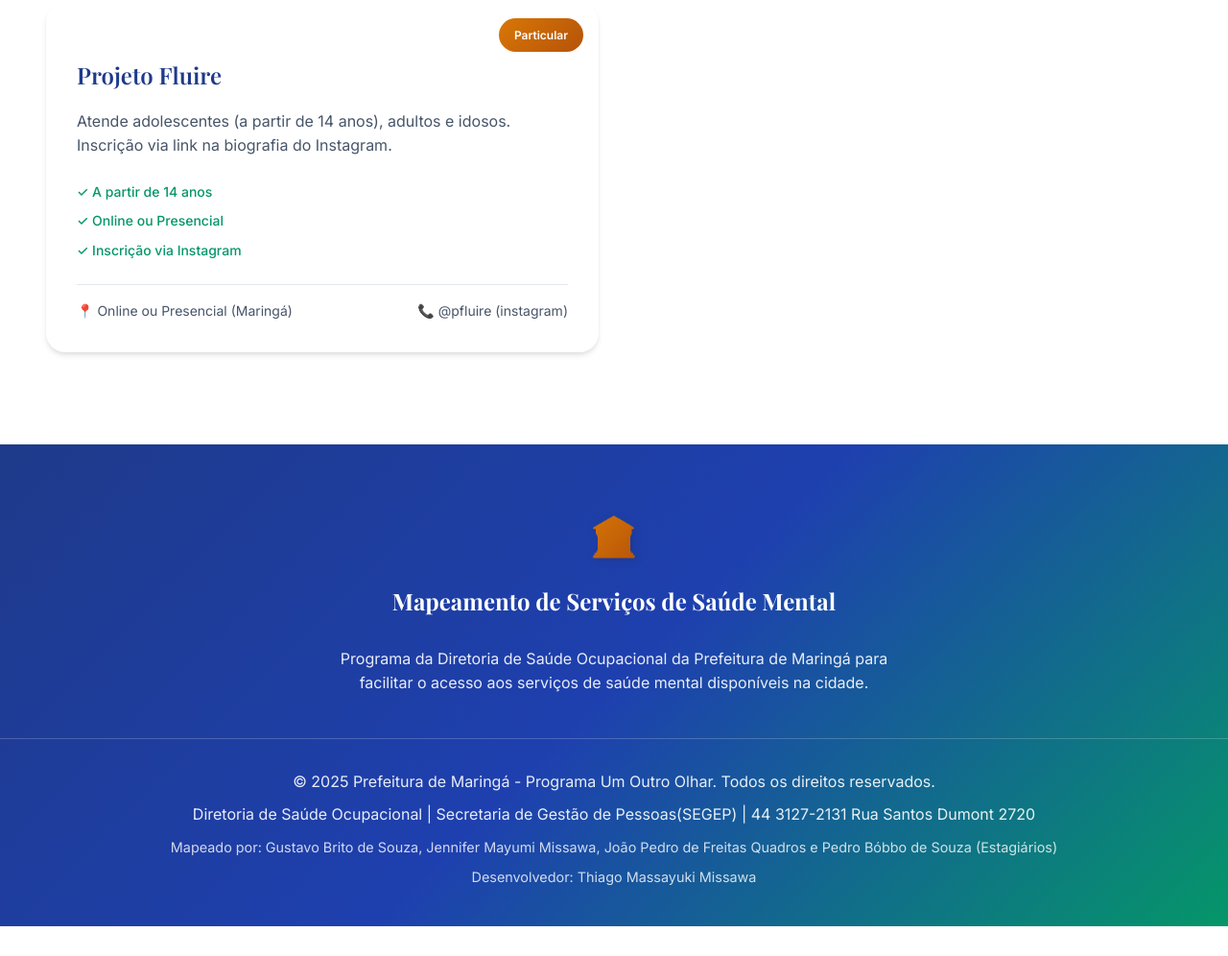
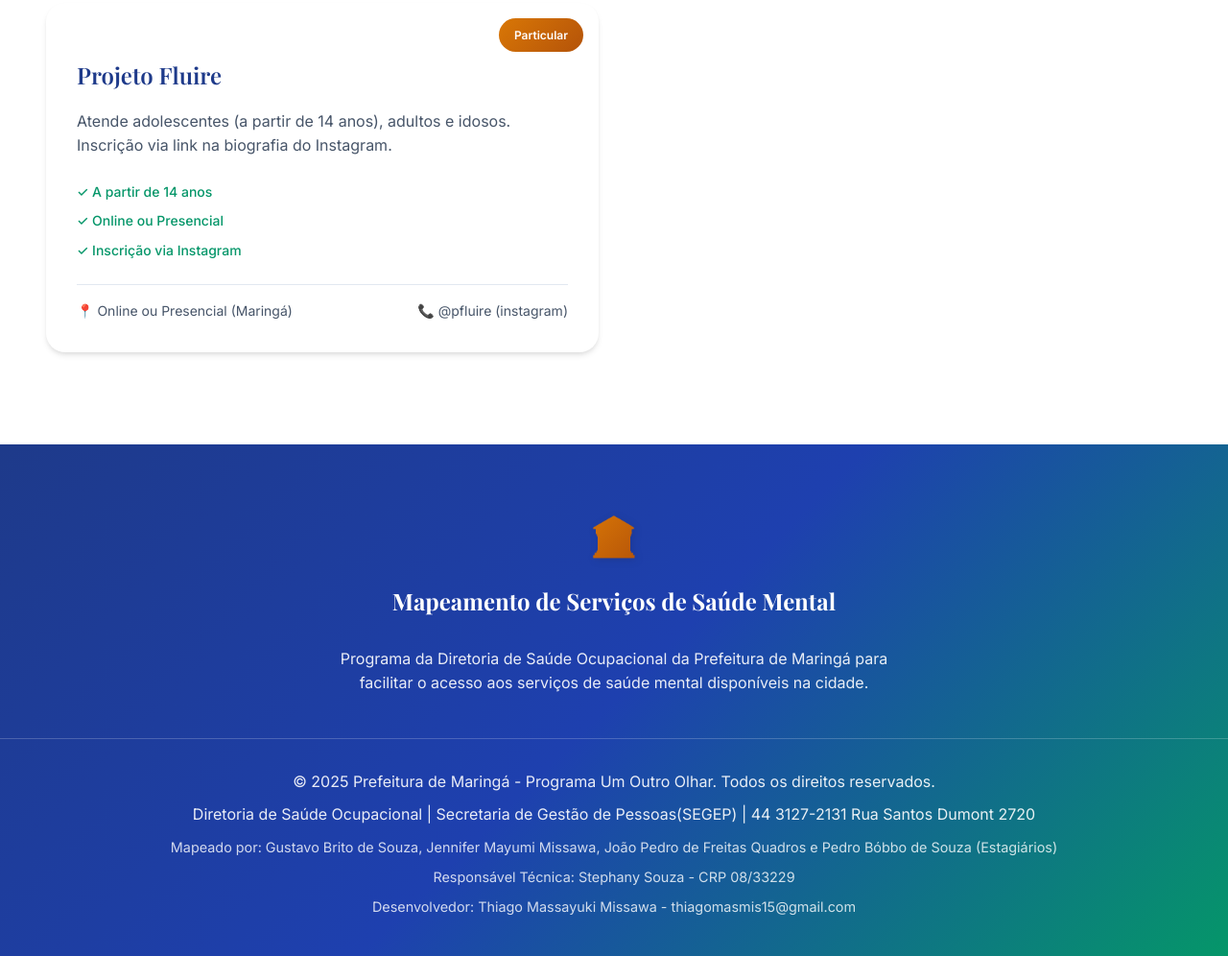
Before and after one commit to programaoutroolhar/programaoutroolhar, a plain HTML site: page index.html in a window 1280 px wide. Shown: the part 4926-5922 px from the top of the page at 96% size. Before the commit the page ends 5891 px from the top, so only its background shows below. Drawn offline with nearby package versions, Linux system fonts and the light colour scheme.

Commit message:
Adição de responsável técnica Stephany Souza (CRP 08/33229) e contato do desenvolvedor no rodapé

```diff
--- a/index.html
+++ b/index.html
@@ -444,7 +444,8 @@
                     <p>&copy; 2025 Prefeitura de Maringá - Programa Um Outro Olhar. Todos os direitos reservados.</p>
                     <p>Diretoria de Saúde Ocupacional | Secretaria de Gestão de Pessoas(SEGEP) | 44 3127-2131 Rua Santos Dumont 2720</p>
                     <p style="margin-top: 10px; font-size: 0.9em; opacity: 0.8;">Mapeado por: Gustavo Brito de Souza, Jennifer Mayumi Missawa, João Pedro de Freitas Quadros e Pedro Bóbbo de Souza (Estagiários)</p>
-                    <p style="margin-top: 5px; font-size: 0.9em; opacity: 0.8;">Desenvolvedor: Thiago Massayuki Missawa</p>
+                    <p style="margin-top: 5px; font-size: 0.9em; opacity: 0.8;">Responsável Técnica: Stephany Souza - CRP 08/33229</p>
+                    <p style="margin-top: 5px; font-size: 0.9em; opacity: 0.8;">Desenvolvedor: Thiago Massayuki Missawa - thiagomasmis15@gmail.com</p>
                 </div>
             </div>
         </div>
```
